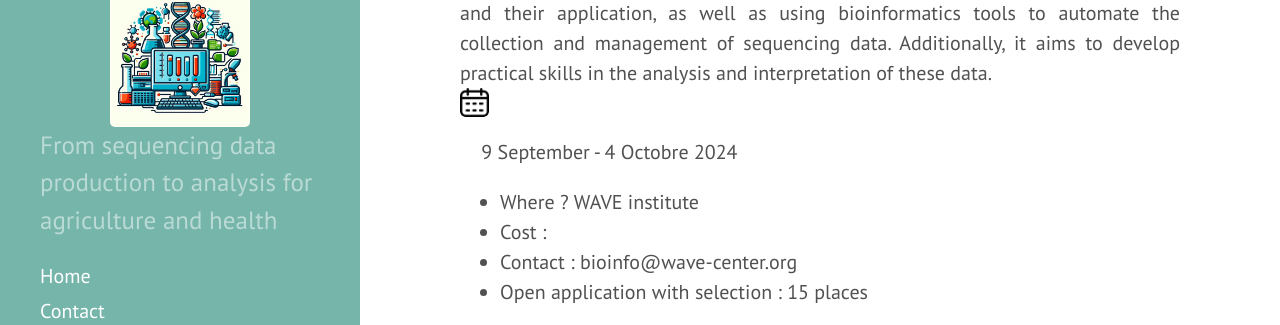
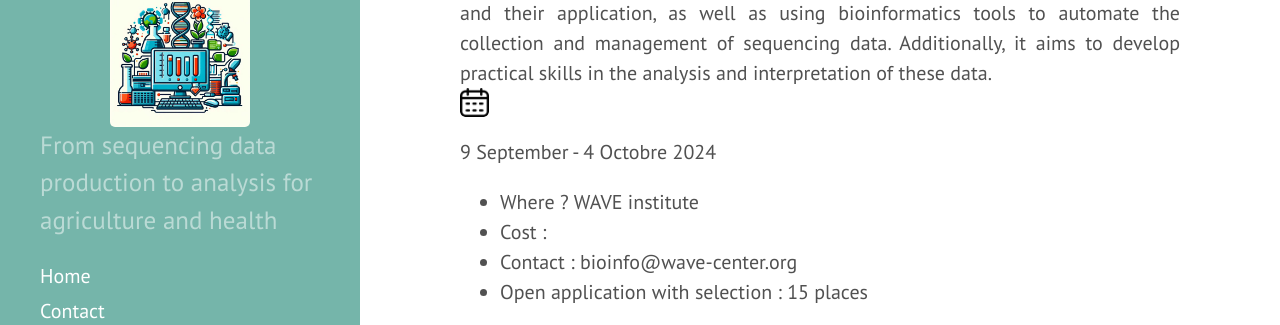
Before and after one commit to CIBiG-Course/CIBiG-course.github.io, a Jekyll site: the page built from docs/index.md, in a window 1280 px wide. Shown: the part 376-701 px from the top of the page. Built offline with Jekyll 4.4.1, drawn with Linux system fonts in a browser that asks for light colours.

Commit message:
formatting

```diff
--- a/docs/index.md
+++ b/docs/index.md
@@ -16,7 +16,8 @@ The International Certificate in Bioinformatics and Genomics (CIBiG) offers an i
 This training provides a rapid acquisition of essential skills in bioinformatics and genomics. It includes acquiring the fundamental principles of bioinformatics, understanding sequencing techniques and their application, as well as using bioinformatics tools to automate the collection and management of sequencing data. Additionally, it aims to develop practical skills in the analysis and interpretation of these data.
 
 <br />
-  <img src="public/icon_calendar.png" width="4%" height="4%">&nbsp; &nbsp; 9 September - 4 Octobre 2024
+  <img src="public/icon_calendar.png" width="4%" height="4%"><p>9 September - 4 Octobre 2024</p>
+
 <ul>
 <li>Where ? WAVE institute</li>
   <li>Cost :</li>
```
